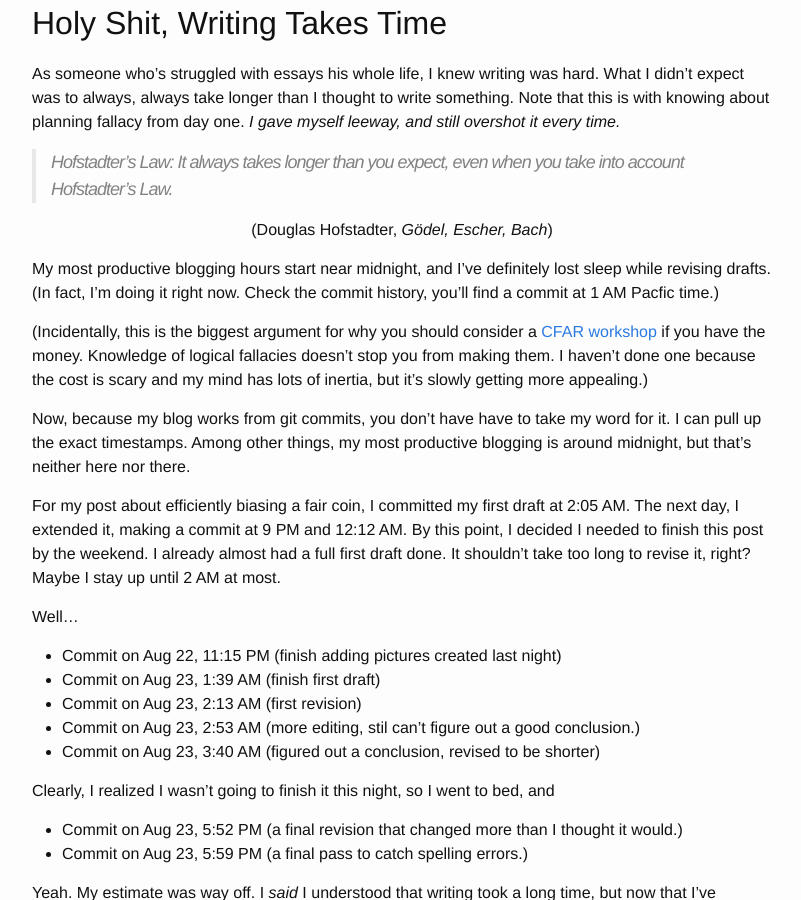
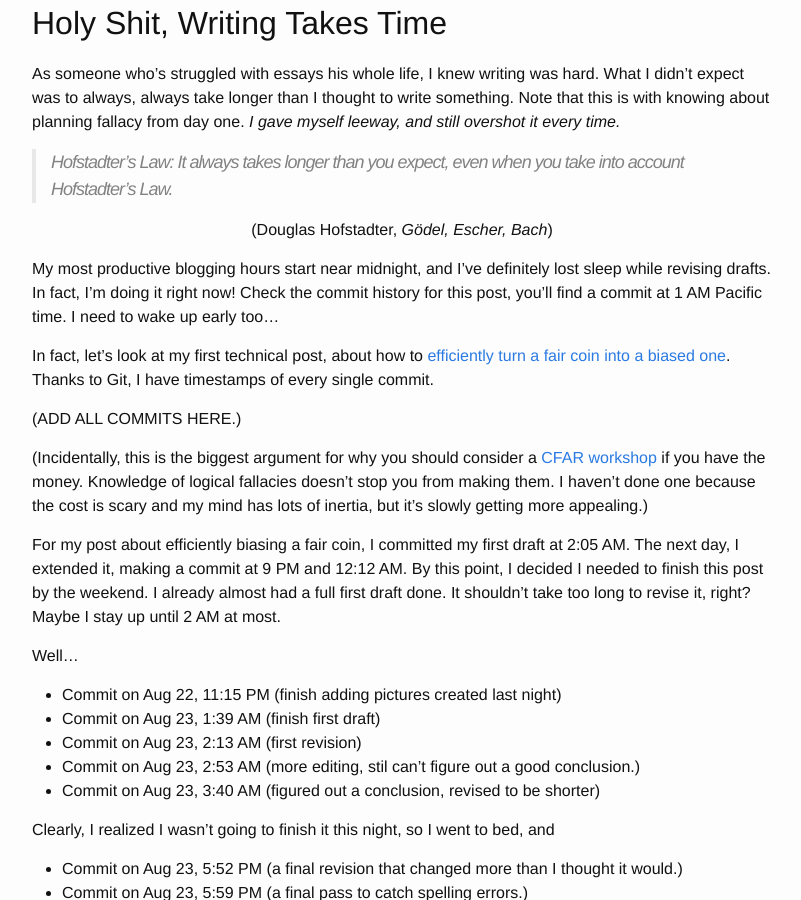
Before and after one commit to alexirpan/alexirpan.github.io, a Jekyll site: the page built from _posts/2016-02-18-half-year.markdown, in a window 1280 px wide and 900 px high, scrolled down 1007 px. Shown: the whole window, without its empty margins (238-1039 px from the left). Built offline with Jekyll 4.4.1, drawn with Linux system fonts in a browser that asks for light colours; comment, search, counter and statistics services are not loaded.

Commit message:
Need to save the draft here to pull up the list of commits

```diff
--- a/_posts/2016-02-18-half-year.markdown
+++ b/_posts/2016-02-18-half-year.markdown
@@ -64,18 +64,23 @@ day one. *I gave myself leeway, and still overshot it every time.*
 {: .centered}
 
 My most productive blogging hours start near midnight, and I've definitely
-lost sleep while revising drafts. (In fact, I'm doing it right now. Check
-the commit history, you'll find a commit at 1 AM Pacfic time.)
+lost sleep while revising drafts. In fact, I'm doing it right now! Check
+the commit history for this post, you'll find a commit at 1 AM Pacific time. I need
+to wake up early too...
+
+In fact, let's look at my first technical post, about how to [efficiently turn a
+fair coin into a biased one](http://www.alexirpan.com/2015/08/23/simulating-a-biased-coin-with-a-fair-one.html).
+Thanks to Git, I have timestamps of every single commit.
+
+(ADD ALL COMMITS HERE.)
+
+
 
 (Incidentally, this is the biggest argument for why you should consider
 a [CFAR workshop](http://rationality.org/workshops/) if you have the money.
 Knowledge of logical fallacies doesn't
 stop you from making them. I haven't done one because the cost is scary and my
 mind has lots of inertia, but it's slowly getting more appealing.)
-
-Now, because my blog works from git commits, you don't have have to take my word
-for it. I can pull up the exact timestamps. Among other things, my most productive
-blogging is around midnight, but that's neither here nor there.
 
 For my post about efficiently biasing a fair coin, I committed my first draft
 at 2:05 AM. The next day, I extended it, making a commit at 9 PM and 12:12 AM.
```
